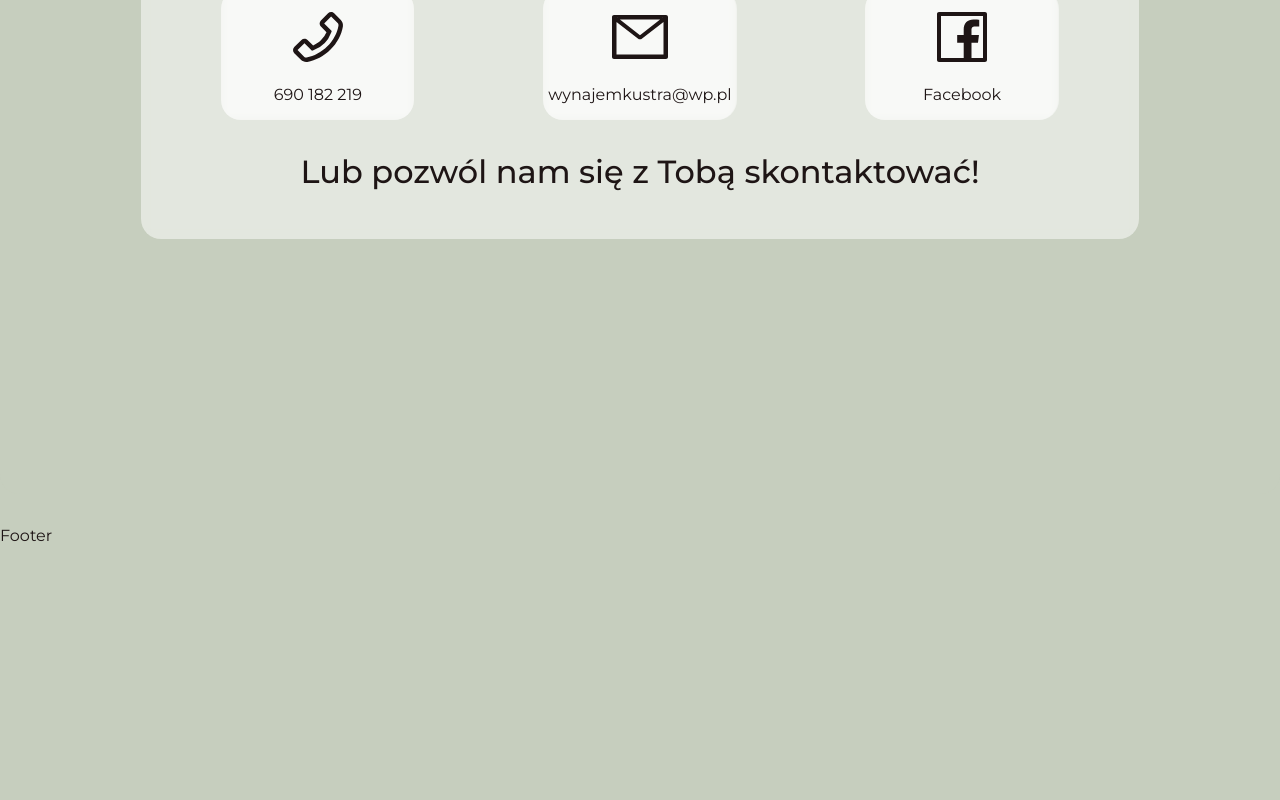
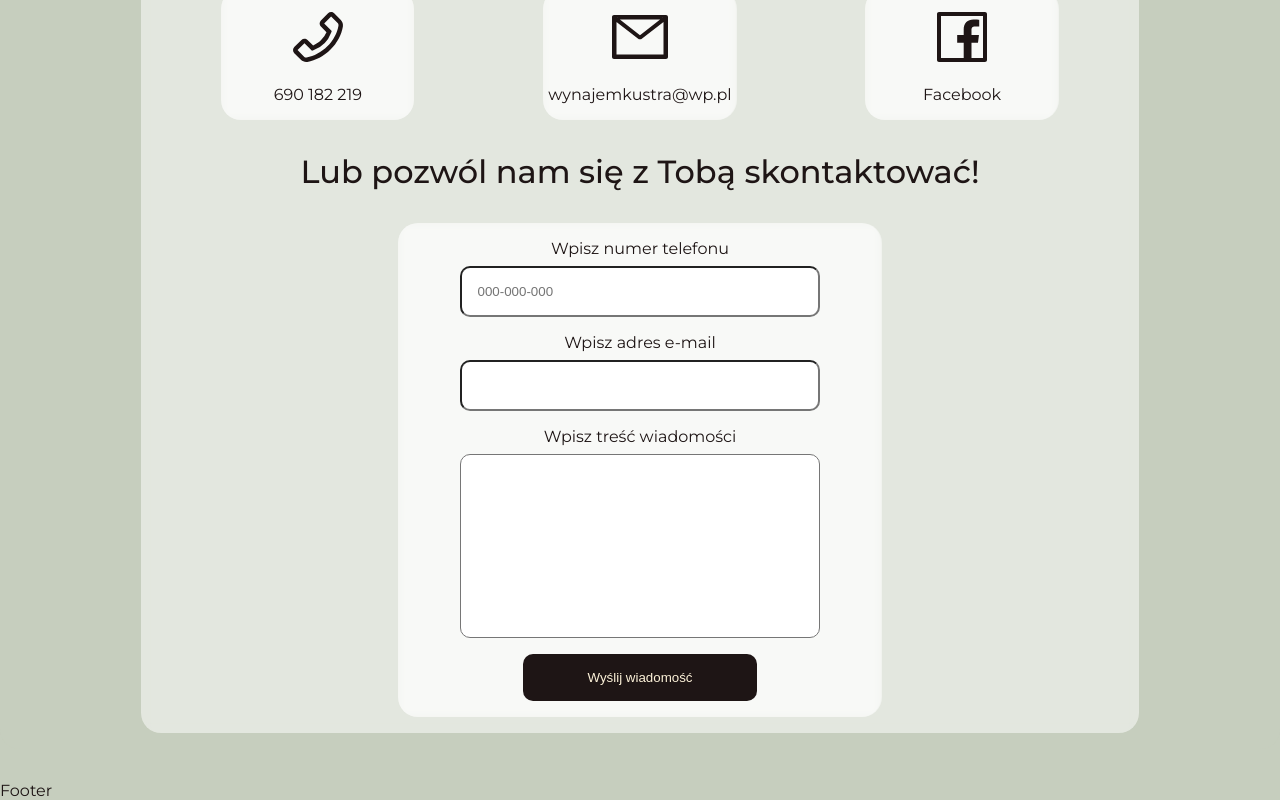
Before and after one commit to KubaGlegola/wypozyczalniaKustra, a React (Create React App) app: page / in a window 1280 px wide. Shown: the part 1777-2577 px from the top of the page. Before the commit the page ends 2322 px from the top, so only its background shows below. Built offline with nearby package versions, Linux system fonts and the light colour scheme.

Commit message:
add form in contact component

```diff
--- a/src/components/Layout/Contact.js
+++ b/src/components/Layout/Contact.js
@@ -6,6 +6,8 @@ import {
   AiOutlineMail,
   AiOutlineFacebook,
 } from "react-icons/ai";
+import Input from "../UI/Input";
+import Button from "../UI/Button";
 
 const Contact = () => {
   return (
@@ -23,10 +25,34 @@ const Contact = () => {
           </Card>
           <Card className={classes.contactCard}>
             <AiOutlineFacebook className={classes.contactIcon} />
-            Facebook
+            <a href="https://www.facebook.com/people/Wypo%C5%BCyczalnia-sprz%C4%99tu-budowlanego-%C5%81ukasz-Kustra/100088261512715/">
+              Facebook
+            </a>
           </Card>
         </div>
         <p className={classes.title}>Lub pozwól nam się z Tobą skontaktować!</p>
+        <Card className={classes.formCard}>
+          <Input
+            type="tel"
+            id="phoneNumber"
+            name="phoneNumber"
+            pattern="[1-9][0-9]{2}-[0-9]{3}-[0-9]{3}"
+            label="Wpisz numer telefonu"
+            maxlength="9"
+            placeholder="000-000-000"
+          />
+          <Input
+            type="email"
+            id="email"
+            name="email"
+            label="Wpisz adres e-mail"
+          />
+          <div className={classes.textarea}>
+            <label htmlFor="message">Wpisz treść wiadomości</label>
+            <textarea id="message" name="message" rows="10" />
+          </div>
+          <Button type="submit">Wyślij wiadomość</Button>
+        </Card>
       </Card>
     </Card>
   );
--- a/src/components/Layout/Contact.module.css
+++ b/src/components/Layout/Contact.module.css
@@ -19,7 +19,7 @@
 }
 
 .contactCard:hover > .contactIcon {
-  animation: bump ease-in-out 1s;
+  animation: bump ease-in 1s;
 }
 
 .contactIcon {
@@ -32,13 +32,13 @@
     transform: rotate(0);
   }
   25% {
-    transform: rotate(60deg);
+    transform: rotate(30deg);
   }
   50% {
     transform: rotateX(0);
   }
   75% {
-    transform: rotateX(-60deg);
+    transform: rotateX(-30deg);
   }
   100% {
     transform: rotateX(0);
@@ -51,3 +51,23 @@
   flex-direction: column;
   align-items: center;
 }
+
+.formCard {
+  width: 50%;
+  display: flex;
+  flex-direction: column;
+  gap: 1rem;
+  align-items: center;
+}
+
+.textarea {
+  display: flex;
+  flex-direction: column;
+  gap: 0.5rem;
+  width: 80%;
+}
+.textarea > textarea {
+  resize: none;
+  border-radius: 10px;
+  padding: 1rem;
+}
--- /dev/null
+++ b/src/components/UI/Input.js
@@ -0,0 +1,13 @@
+import React from "react";
+import classes from "./Input.module.css";
+
+const Input = (props) => {
+  return (
+    <div className={classes.inputContainer}>
+      <label htmlFor={props.id}>{props.label}</label>
+      <input className={`${classes.input} ${props.className}`} {...props} />
+    </div>
+  );
+};
+
+export default Input;
--- /dev/null
+++ b/src/components/UI/Input.module.css
@@ -0,0 +1,12 @@
+.input {
+  padding: 1rem;
+  border-radius: 10px;
+  width: 100%;
+}
+
+.inputContainer {
+  width: 80%;
+  display: flex;
+  flex-direction: column;
+  gap: 0.5rem;
+}
```
